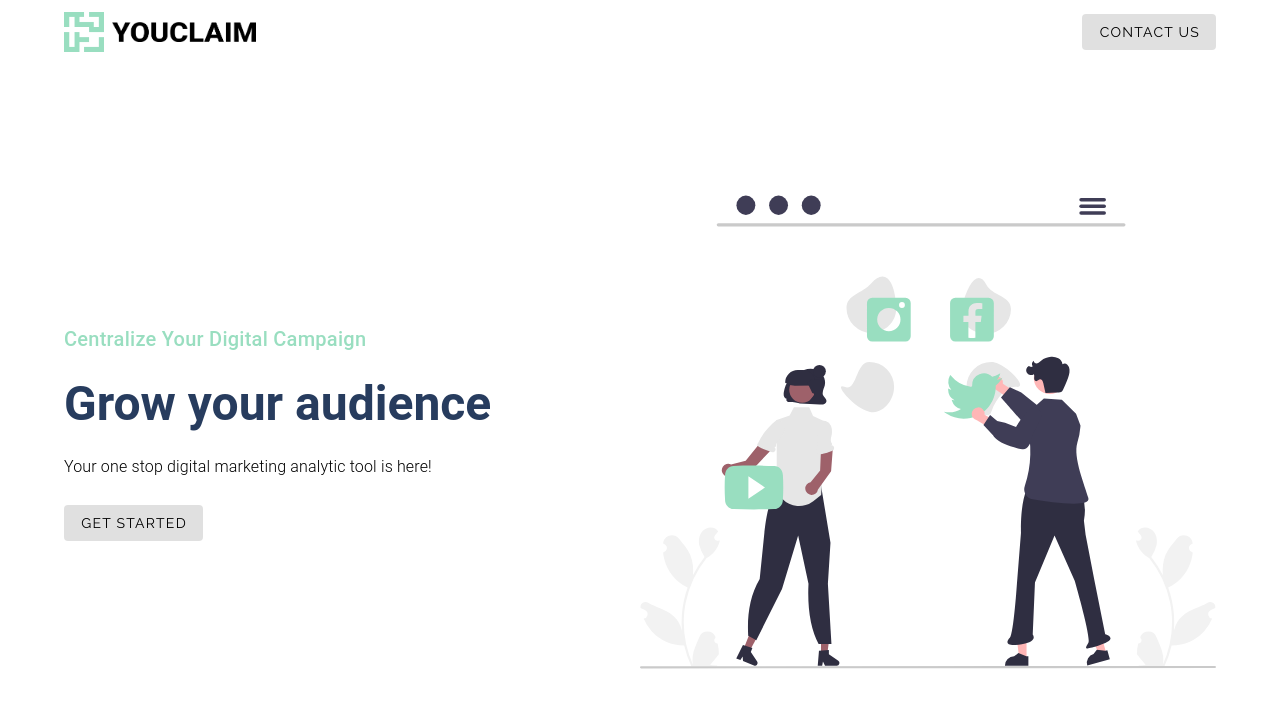
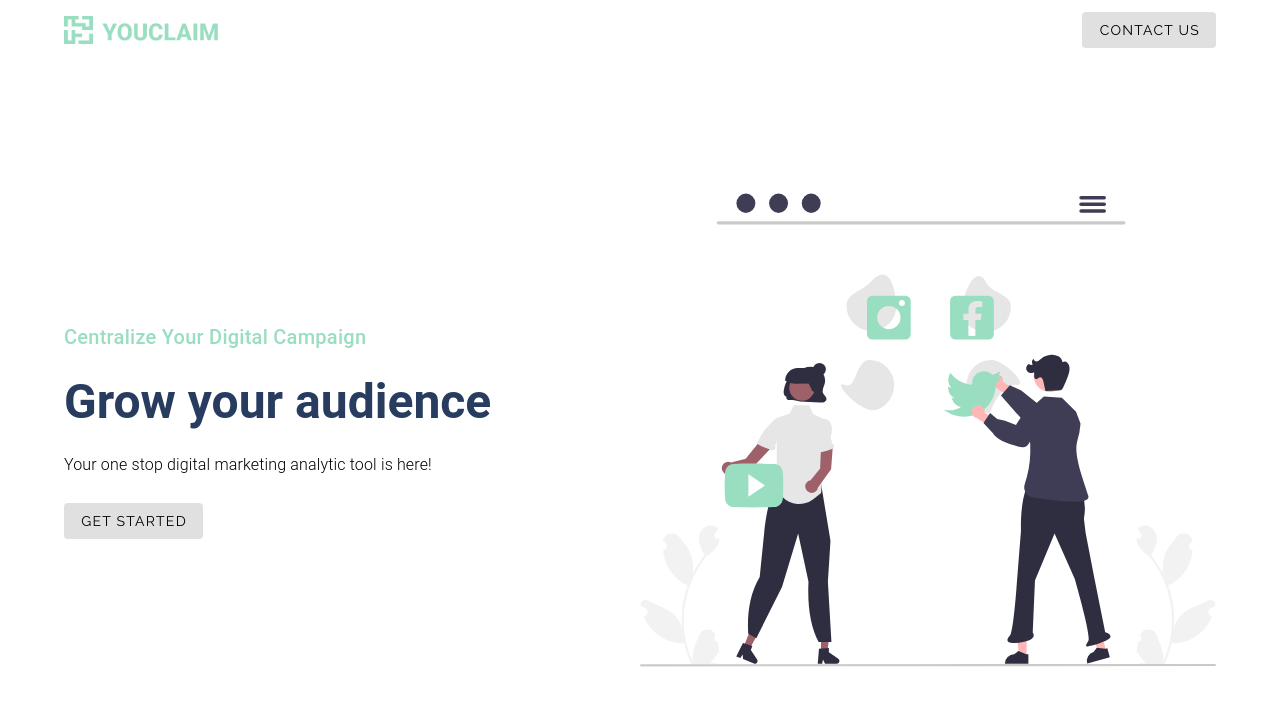
Before and after one commit to Fahmisutansyah/youClaim, a Vue app in the folder client/: page / in a window 1280 px wide. Shown: the top 708 px of the page. Built offline with nearby package versions, Linux system fonts and the light colour scheme; what vue-sweetalert2 would draw is missing.

Commit message:
feat: navbaar logo

```diff
--- a/client/src/components/Navbar/CNavbar.vue
+++ b/client/src/components/Navbar/CNavbar.vue
@@ -60,8 +60,9 @@ export default {
 <template>
   <div class="nav-container d-flex flex-row justify-space-between py-3 px-16">
     <div class="logo-container w-25 d-flex flex-row align-center">
-      <img src="../../assets/images/youclaim-logo-final.png" class='logo__logo mr-2'/>
-      <img src="../../assets/images/logo-text.png" class='logo__text'/>
+      <!-- <img src="../../assets/images/youclaim-logo-final.png" class='logo__logo mr-2'/>
+      <img src="../../assets/images/logo-text.png" class='logo__text'/> -->
+      <img src="../../assets/images/youclaim-header.png" class='logo__logo mr-2'/>
     </div>
     <div class="action-container w-25 d-flex flex-row justify-end align-center">
 
@@ -81,8 +82,7 @@ export default {
 
 .logo{
   &__logo{
-    width: 40px;
-    height: 40px;
+    width: 12vw;
   }
   &__text{
     width: 50%;
--- a/client/src/router/index.js
+++ b/client/src/router/index.js
@@ -79,7 +79,11 @@ router.beforeEach((to, from, next) => {
       next()
     }
   } else {
-    next()
+    if (userAuth.isTokenAv()) {
+      next('/dashboard')
+    } else {
+      next()
+    }
   }
 })
 
```
Also changed, not shown: client/src/assets/images/youclaim-header.png (added).
